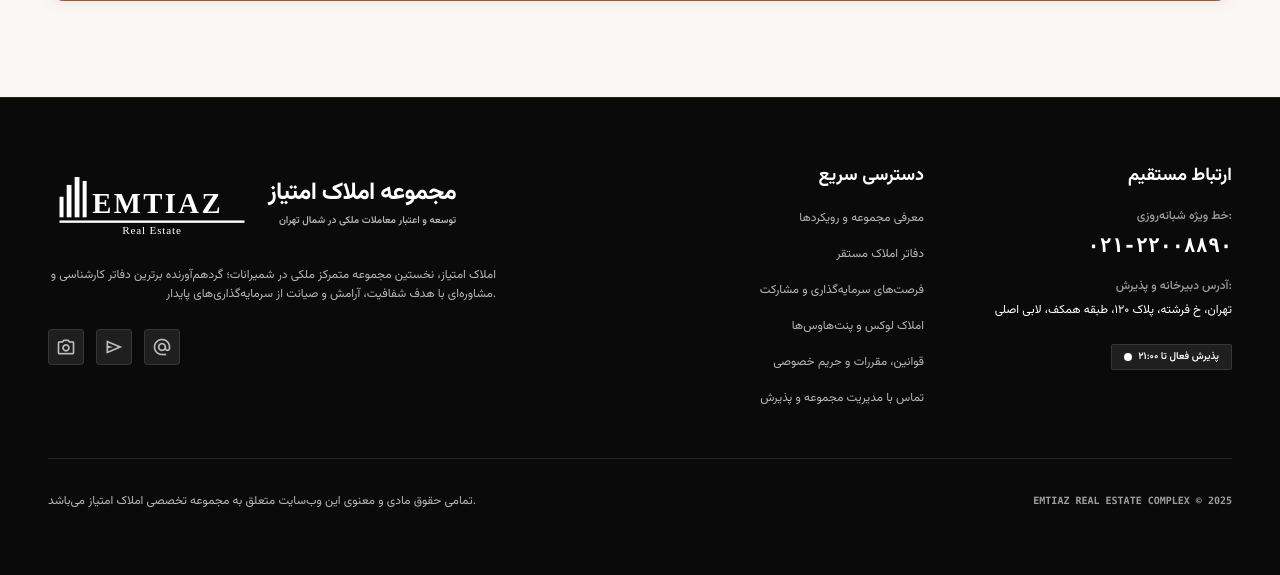
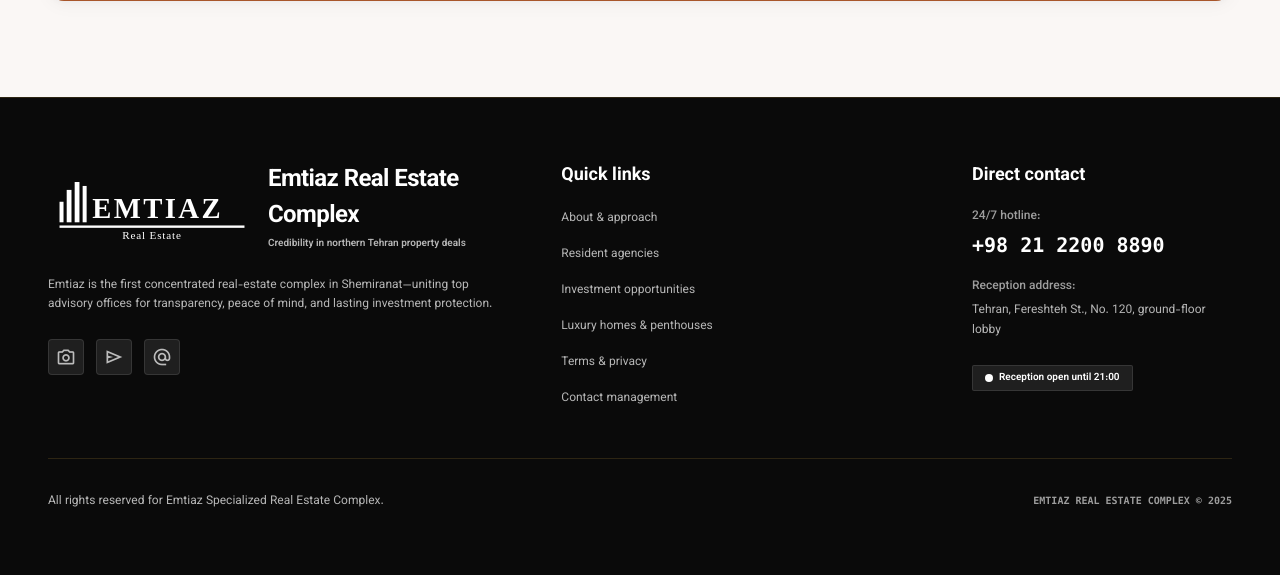
Before and after one commit to MErfanPld/emtiaz-backend, a Django app: page /en/ in a window 1280 px wide. Shown: the part 4685-5260 px from the top of the page. Run offline with Django 5.2, Linux system fonts and the light colour scheme; some libraries are stand-ins or nearby versions.

Commit message:
fix(i18n): language switch to /en/ and /; bilingual footer; remove duplicate dashboard link

```diff
--- a/core/views.py
+++ b/core/views.py
@@ -5,12 +5,11 @@ from django.views.generic import TemplateView
 class HomeView(TemplateView):
     """
     صفحه اصلی سایت عمومی.
-    فعلاً محتوای مارکتینگ استاتیک است (SEO خوب).
-    بعداً بخش‌های املاک/مقالات/دفاتر از دیتابیس تزریق می‌شود.
-    تمپلیت انگلیسی جدا: core/home_en.html
+    FA: core/home.html  |  EN: core/home_en.html
     """
 
     def get_template_names(self):
-        if get_language() == 'en':
+        lang = (get_language() or 'fa')[:2]
+        if lang == 'en':
             return ['core/home_en.html']
         return ['core/home.html']
--- a/templates/includes/footer.html
+++ b/templates/includes/footer.html
@@ -1,193 +1,103 @@
 {% load static %}
 
 <footer
-      class="bg-tertiary dark:bg-surface-container-lowest text-on-tertiary dark:text-on-surface full-width bottom-0 border-t border-secondary/20 dark:border-outline-variant/30 flat no shadows"
+  class="bg-tertiary dark:bg-surface-container-lowest text-on-tertiary dark:text-on-surface full-width bottom-0 border-t border-secondary/20 dark:border-outline-variant/30"
   style="background-color: rgb(10, 10, 10)"
 >
-      <div class="w-full max-w-[1320px] mx-auto px-6 md:px-12 py-16 rtl">
-        <div
-          class="grid grid-cols-1 md:grid-cols-2 lg:grid-cols-12 gap-12 mb-12"
-        >
-          <!-- Brand & Mission Column -->
-          <div class="lg:col-span-5 text-right">
+  <div class="w-full max-w-[1320px] mx-auto px-6 md:px-12 py-16 {% if LANGUAGE_CODE == 'en' %}ltr{% else %}rtl{% endif %}">
+    <div class="grid grid-cols-1 md:grid-cols-2 lg:grid-cols-12 gap-12 mb-12">
+      <div class="lg:col-span-5 {% if LANGUAGE_CODE == 'en' %}text-left{% else %}text-right{% endif %}">
         <div class="flex items-center gap-3 mb-6">
-              <a href="index.html" class="inline-flex items-center gap-3 group">
+          <a href="{% url 'core:home' %}" class="inline-flex items-center gap-3 group">
             <img
-                  src="{% static './logo.svg' %}"
-                  alt="املاک امتیاز | EMTIAZ Real Estate"
+              src="{% static 'logo.svg' %}"
+              alt="{% if LANGUAGE_CODE == 'en' %}Emtiaz Real Estate{% else %}املاک امتیاز{% endif %}"
               class="h-16 md:h-20 w-auto object-contain brightness-0 invert"
               width="80"
               height="80"
             />
-                <div class="flex flex-col text-right">
-                  <span
-                    class="text-headline-md font-headline-md font-bold text-white tracking-tight"
-                    >مجموعه املاک امتیاز</span
-                  >
-                  <span class="text-label-sm font-label-sm text-white/70 mt-0.5"
-                    >توسعه و اعتبار معاملات ملکی در شمال تهران</span
-                  >
+            <div class="flex flex-col {% if LANGUAGE_CODE == 'en' %}text-left{% else %}text-right{% endif %}">
+              <span class="text-headline-md font-headline-md font-bold text-white tracking-tight">
+                {% if LANGUAGE_CODE == 'en' %}Emtiaz Real Estate Complex{% else %}مجموعه املاک امتیاز{% endif %}
+              </span>
+              <span class="text-label-sm font-label-sm text-white/70 mt-0.5">
+                {% if LANGUAGE_CODE == 'en' %}Credibility in northern Tehran property deals{% else %}توسعه و اعتبار معاملات ملکی در شمال تهران{% endif %}
+              </span>
             </div>
           </a>
         </div>
-            <p
-              class="text-white/70 text-body-sm font-body-sm leading-relaxed max-w-md mb-6"
-            >
-              املاک امتیاز، نخستین مجموعه متمرکز ملکی در شمیرانات؛ گردهم‌آورنده
-              برترین دفاتر کارشناسی و مشاوره‌ای با هدف شفافیت، آرامش و صیانت از
-              سرمایه‌گذاری‌های پایدار.
+        <p class="text-white/70 text-body-sm font-body-sm leading-relaxed max-w-md mb-6">
+          {% if LANGUAGE_CODE == 'en' %}
+            Emtiaz is the first concentrated real-estate complex in Shemiranat—uniting top advisory offices for transparency, peace of mind, and lasting investment protection.
+          {% else %}
+            املاک امتیاز، نخستین مجموعه متمرکز ملکی در شمیرانات؛ گردهم‌آورنده برترین دفاتر کارشناسی و مشاوره‌ای با هدف شفافیت، آرامش و صیانت از سرمایه‌گذاری‌های پایدار.
+          {% endif %}
         </p>
-            <!-- Social Links -->
         <div class="flex items-center gap-3">
-              <a
-                class="w-9 h-9 rounded-lg bg-tertiary-container flex items-center justify-center text-white/70 hover:text-white hover:bg-surface-container-highest/20 transition-all"
-                href="#"
-                title="اینستاگرام"
-                style="
-                  background-color: rgb(31, 31, 31);
-                  border: 1px solid rgba(255, 255, 255, 0.1);
-                "
-              >
-                <span
-                  class="material-symbols-outlined"
-                  data-icon="photo_camera"
-                  style="font-size: 20px"
-                  >photo_camera</span
-                >
+          <a class="w-9 h-9 rounded-lg flex items-center justify-center text-white/70 hover:text-white transition-all" href="#" title="Instagram" style="background-color: rgb(31, 31, 31); border: 1px solid rgba(255, 255, 255, 0.1);">
+            <span class="material-symbols-outlined" style="font-size: 20px">photo_camera</span>
           </a>
-              <a
-                class="w-9 h-9 rounded-lg bg-tertiary-container flex items-center justify-center text-white/70 hover:text-white hover:bg-surface-container-highest/20 transition-all"
-                href="#"
-                title="تلگرام"
-                style="
-                  background-color: rgb(31, 31, 31);
-                  border: 1px solid rgba(255, 255, 255, 0.1);
-                "
-              >
-                <span
-                  class="material-symbols-outlined"
-                  data-icon="send"
-                  style="font-size: 20px"
-                  >send</span
-                >
+          <a class="w-9 h-9 rounded-lg flex items-center justify-center text-white/70 hover:text-white transition-all" href="#" title="Telegram" style="background-color: rgb(31, 31, 31); border: 1px solid rgba(255, 255, 255, 0.1);">
+            <span class="material-symbols-outlined" style="font-size: 20px">send</span>
           </a>
-              <a
-                class="w-9 h-9 rounded-lg bg-tertiary-container flex items-center justify-center text-white/70 hover:text-white hover:bg-surface-container-highest/20 transition-all"
-                href="#"
-                title="ارتباط مستقیم"
-                style="
-                  background-color: rgb(31, 31, 31);
-                  border: 1px solid rgba(255, 255, 255, 0.1);
-                "
-              >
-                <span
-                  class="material-symbols-outlined"
-                  data-icon="alternate_email"
-                  style="font-size: 20px"
-                  >alternate_email</span
-                >
+          <a class="w-9 h-9 rounded-lg flex items-center justify-center text-white/70 hover:text-white transition-all" href="#" title="Email" style="background-color: rgb(31, 31, 31); border: 1px solid rgba(255, 255, 255, 0.1);">
+            <span class="material-symbols-outlined" style="font-size: 20px">alternate_email</span>
           </a>
         </div>
       </div>
-          <!-- Links Column 1: Core Navigation (From JSON) -->
-          <div class="lg:col-span-4 text-right">
+
+      <div class="lg:col-span-4 {% if LANGUAGE_CODE == 'en' %}text-left{% else %}text-right{% endif %}">
         <h4 class="text-title-md font-title-md font-bold text-white mb-4">
-              دسترسی سریع
+          {% if LANGUAGE_CODE == 'en' %}Quick links{% else %}دسترسی سریع{% endif %}
         </h4>
         <ul class="space-y-3">
-              <li class="">
-                <a
-                  class="text-white/70 dark:text-on-surface-variant hover:text-white dark:hover:text-secondary-container transition-colors duration-200 text-body-sm font-body-sm"
-                  href="#about-complex"
-                  >معرفی مجموعه و رویکردها</a
-                >
-              </li>
-              <li class="">
-                <a
-                  class="text-white/70 dark:text-on-surface-variant hover:text-white dark:hover:text-secondary-container transition-colors duration-200 text-body-sm font-body-sm"
-                  href="#offices"
-                  >دفاتر املاک مستقر</a
-                >
-              </li>
-              <li class="">
-                <a
-                  class="text-white/70 dark:text-on-surface-variant hover:text-white dark:hover:text-secondary-container transition-colors duration-200 text-body-sm font-body-sm"
-                  href="#"
-                  >فرصت‌های سرمایه‌گذاری و مشارکت</a
-                >
-              </li>
-              <li class="">
-                <a
-                  class="text-white/70 dark:text-on-surface-variant hover:text-white dark:hover:text-secondary-container transition-colors duration-200 text-body-sm font-body-sm"
-                  href="#properties"
-                  >املاک لوکس و پنت‌هاوس‌ها</a
-                >
-              </li>
-              <li class="">
-                <a
-                  class="text-white/70 dark:text-on-surface-variant hover:text-white dark:hover:text-secondary-container transition-colors duration-200 text-body-sm font-body-sm"
-                  href="#"
-                  >قوانین، مقررات و حریم خصوصی</a
-                >
-              </li>
-              <li class="">
-                <a
-                  class="text-white/70 dark:text-on-surface-variant hover:text-white dark:hover:text-secondary-container transition-colors duration-200 text-body-sm font-body-sm"
-                  href="#contact"
-                  >تماس با مدیریت مجموعه و پذیرش</a
-                >
-              </li>
+          <li><a class="text-white/70 hover:text-white transition-colors text-body-sm" href="#about-complex">{% if LANGUAGE_CODE == 'en' %}About &amp; approach{% else %}معرفی مجموعه و رویکردها{% endif %}</a></li>
+          <li><a class="text-white/70 hover:text-white transition-colors text-body-sm" href="#offices">{% if LANGUAGE_CODE == 'en' %}Resident agencies{% else %}دفاتر املاک مستقر{% endif %}</a></li>
+          <li><a class="text-white/70 hover:text-white transition-colors text-body-sm" href="#">{% if LANGUAGE_CODE == 'en' %}Investment opportunities{% else %}فرصت‌های سرمایه‌گذاری{% endif %}</a></li>
+          <li><a class="text-white/70 hover:text-white transition-colors text-body-sm" href="#properties">{% if LANGUAGE_CODE == 'en' %}Luxury homes &amp; penthouses{% else %}املاک لوکس و پنت‌هاوس‌ها{% endif %}</a></li>
+          <li><a class="text-white/70 hover:text-white transition-colors text-body-sm" href="#">{% if LANGUAGE_CODE == 'en' %}Terms &amp; privacy{% else %}قوانین و حریم خصوصی{% endif %}</a></li>
+          <li><a class="text-white/70 hover:text-white transition-colors text-body-sm" href="#contact">{% if LANGUAGE_CODE == 'en' %}Contact management{% else %}تماس با مدیریت و پذیرش{% endif %}</a></li>
         </ul>
       </div>
-          <!-- Links Column 2: Working Hours & Hotline -->
-          <div class="lg:col-span-3 text-right">
+
+      <div class="lg:col-span-3 {% if LANGUAGE_CODE == 'en' %}text-left{% else %}text-right{% endif %}">
         <h4 class="text-title-md font-title-md font-bold text-white mb-4">
-              ارتباط مستقیم
+          {% if LANGUAGE_CODE == 'en' %}Direct contact{% else %}ارتباط مستقیم{% endif %}
         </h4>
         <div class="space-y-4 text-body-sm font-body-sm text-white/70">
           <div>
-                <span class="block text-white/60 font-medium mb-1"
-                  >خط ویژه شبانه‌روزی:</span
-                >
-                <span
-                  class="text-headline-sm font-headline-sm text-white font-bold font-mono dir-ltr inline-block"
-                  >۰۲۱-۲۲۰۰۸۸۹۰</span
-                >
+            <span class="block text-white/60 font-medium mb-1">{% if LANGUAGE_CODE == 'en' %}24/7 hotline:{% else %}خط ویژه شبانه‌روزی:{% endif %}</span>
+            <span class="text-headline-sm font-headline-sm text-white font-bold font-mono" dir="ltr">{% if LANGUAGE_CODE == 'en' %}+98 21 2200 8890{% else %}۰۲۱-۲۲۰۰۸۸۹۰{% endif %}</span>
           </div>
           <div>
-                <span class="block text-white/60 font-medium mb-1"
-                  >آدرس دبیرخانه و پذیرش:</span
-                >
-                <span class="text-on-tertiary leading-relaxed"
-                  >تهران، خ فرشته، پلاک ۱۲۰، طبقه همکف، لابی اصلی</span
-                >
+            <span class="block text-white/60 font-medium mb-1">{% if LANGUAGE_CODE == 'en' %}Reception address:{% else %}آدرس پذیرش:{% endif %}</span>
+            <span class="leading-relaxed">
+              {% if LANGUAGE_CODE == 'en' %}
+                Tehran, Fereshteh St., No. 120, ground-floor lobby
+              {% else %}
+                تهران، خ فرشته، پلاک ۱۲۰، طبقه همکف، لابی اصلی
+              {% endif %}
+            </span>
           </div>
           <div class="pt-2">
-                <span
-                  class="inline-flex items-center gap-1.5 px-3 py-1 rounded bg-tertiary-container text-white text-label-sm font-label-sm"
-                  style="
-                    background-color: rgb(31, 31, 31);
-                    border: 1px solid rgba(255, 255, 255, 0.1);
-                  "
-                >
+            <span class="inline-flex items-center gap-1.5 px-3 py-1 rounded text-white text-label-sm" style="background-color: rgb(31, 31, 31); border: 1px solid rgba(255, 255, 255, 0.1);">
               <span class="w-2 h-2 rounded-full bg-white"></span>
-                  <span class="">پذیرش فعال تا ۲۱:۰۰</span>
+              <span>{% if LANGUAGE_CODE == 'en' %}Reception open until 21:00{% else %}پذیرش فعال تا ۲۱:۰۰{% endif %}</span>
             </span>
           </div>
         </div>
       </div>
     </div>
-        <!-- Bottom Copyright & Architecture Notice -->
-        <div
-          class="pt-8 border-t border-secondary/20 dark:border-outline-variant/30 flex flex-col sm:flex-row items-center justify-between text-body-sm font-body-sm text-white/70 gap-4"
-        >
-          <p class="text-center sm:text-right">
-            تمامی حقوق مادی و معنوی این وب‌سایت متعلق به مجموعه تخصصی املاک
-            امتیاز می‌باشد.
+
+    <div class="pt-8 border-t border-secondary/20 flex flex-col sm:flex-row items-center justify-between text-body-sm text-white/70 gap-4">
+      <p class="text-center {% if LANGUAGE_CODE == 'en' %}sm:text-left{% else %}sm:text-right{% endif %}">
+        {% if LANGUAGE_CODE == 'en' %}
+          All rights reserved for Emtiaz Specialized Real Estate Complex.
+        {% else %}
+          تمامی حقوق مادی و معنوی این وب‌سایت متعلق به مجموعه تخصصی املاک امتیاز می‌باشد.
+        {% endif %}
       </p>
-          <span class="text-label-sm font-label-sm text-white/60 font-mono"
-            >EMTIAZ REAL ESTATE COMPLEX © 2025</span
-          >
+      <span class="text-label-sm text-white/60 font-mono">EMTIAZ REAL ESTATE COMPLEX © 2025</span>
     </div>
   </div>
 </footer>
--- a/templates/includes/navbar.html
+++ b/templates/includes/navbar.html
@@ -12,27 +12,19 @@
 
     <nav class="hidden lg:flex items-center gap-8">
       <a class="text-primary font-semibold border-b-2 border-secondary pb-1 text-label-lg transition-colors" href="{% url 'core:home' %}">{% if LANGUAGE_CODE == 'en' %}Home{% else %}صفحه اصلی{% endif %}</a>
-      <a class="text-on-surface-variant hover:text-primary transition-colors text-label-lg" href="#">{% if LANGUAGE_CODE == 'en' %}About{% else %}معرفی مجموعه{% endif %}</a>
-      <a class="text-on-surface-variant hover:text-primary transition-colors text-label-lg" href="#">{% if LANGUAGE_CODE == 'en' %}Agencies{% else %}دفاتر املاک{% endif %}</a>
-      <a class="text-on-surface-variant hover:text-primary transition-colors text-label-lg" href="#">{% if LANGUAGE_CODE == 'en' %}Properties{% else %}املاک{% endif %}</a>
+      <a class="text-on-surface-variant hover:text-primary transition-colors text-label-lg" href="#about-complex">{% if LANGUAGE_CODE == 'en' %}About{% else %}معرفی مجموعه{% endif %}</a>
+      <a class="text-on-surface-variant hover:text-primary transition-colors text-label-lg" href="#offices">{% if LANGUAGE_CODE == 'en' %}Agencies{% else %}دفاتر املاک{% endif %}</a>
+      <a class="text-on-surface-variant hover:text-primary transition-colors text-label-lg" href="#properties">{% if LANGUAGE_CODE == 'en' %}Properties{% else %}املاک{% endif %}</a>
       <a class="text-on-surface-variant hover:text-primary transition-colors text-label-lg" href="#">{% if LANGUAGE_CODE == 'en' %}Blog{% else %}مقالات{% endif %}</a>
       <a class="text-on-surface-variant hover:text-primary transition-colors text-label-lg" href="#contact">{% if LANGUAGE_CODE == 'en' %}Contact{% else %}تماس با ما{% endif %}</a>
-      {% if user.is_authenticated and user.is_active and user.is_approved %}
-      <a class="text-secondary font-semibold hover:text-primary transition-colors text-label-lg flex items-center gap-1" href="{% url 'dashboard:index' %}">
-        <span class="material-symbols-outlined text-[18px]">dashboard</span>
-        {% if LANGUAGE_CODE == 'en' %}Dashboard{% else %}داشبورد{% endif %}
-      </a>
-      {% endif %}
     </nav>
 
     <div class="flex items-center gap-2 sm:gap-3">
-      {# سوییچ زبان — ساده‌ترین روش: فرم set_language جنگو #}
-      <form action="{% url 'set_language' %}" method="post" class="inline-flex items-center gap-1 rounded-lg border border-outline-variant/50 bg-surface-container-high px-1.5 py-1">
-        {% csrf_token %}
-        <input type="hidden" name="next" value="{{ request.get_full_path }}">
-        <button type="submit" name="language" value="fa" class="px-2 py-1 rounded text-xs font-bold {% if LANGUAGE_CODE != 'en' %}bg-primary text-on-primary{% else %}text-on-surface-variant hover:text-primary{% endif %}">FA</button>
-        <button type="submit" name="language" value="en" class="px-2 py-1 rounded text-xs font-bold {% if LANGUAGE_CODE == 'en' %}bg-primary text-on-primary{% else %}text-on-surface-variant hover:text-primary{% endif %}">EN</button>
-      </form>
+      {# سوییچ زبان: لینک مستقیم به / و /en/ تا LocaleMiddleware درست کار کند #}
+      <div class="inline-flex items-center gap-1 rounded-lg border border-outline-variant/50 bg-surface-container-high px-1.5 py-1">
+        <a href="/" class="px-2 py-1 rounded text-xs font-bold {% if LANGUAGE_CODE != 'en' %}bg-primary text-on-primary{% else %}text-on-surface-variant hover:text-primary{% endif %}" hreflang="fa" lang="fa">FA</a>
+        <a href="/en/" class="px-2 py-1 rounded text-xs font-bold {% if LANGUAGE_CODE == 'en' %}bg-primary text-on-primary{% else %}text-on-surface-variant hover:text-primary{% endif %}" hreflang="en" lang="en">EN</a>
+      </div>
 
       <button type="button" id="mobile-menu-btn" class="lg:hidden inline-flex items-center justify-center w-11 h-11 rounded-lg border border-outline-variant/50 text-primary hover:bg-surface-container" aria-label="menu" aria-expanded="false" aria-controls="mobile-menu-panel">
         <span class="material-symbols-outlined text-[26px]" id="mobile-menu-icon">menu</span>
@@ -40,7 +32,7 @@
 
       <div class="hidden sm:flex items-center gap-2 px-3 py-1.5 rounded-lg bg-surface-container-high text-primary border border-outline-variant/30">
         <span class="material-symbols-outlined text-secondary" style="font-size: 18px">call</span>
-        <span class="text-label-md font-semibold tracking-wider" dir="ltr">021-22000000</span>
+        <span class="text-label-md font-semibold tracking-wider" dir="ltr">{% if LANGUAGE_CODE == 'en' %}+98 21 2200 0000{% else %}۰۲۱-۲۲۰۰۰۰۰۰{% endif %}</span>
       </div>
 
       {% if user.is_authenticated and user.is_active and user.is_approved %}
@@ -59,7 +51,7 @@
 </header>
 
 <div id="mobile-menu-backdrop" class="fixed inset-0 z-[90] bg-black/45 lg:hidden" aria-hidden="true"></div>
-<div id="mobile-menu-panel" class="fixed top-0 right-0 z-[100] h-full w-[min(100%,300px)] bg-surface shadow-2xl lg:hidden flex flex-col" role="dialog" aria-modal="true">
+<div id="mobile-menu-panel" class="fixed top-0 {% if LANGUAGE_CODE == 'en' %}left-0{% else %}right-0{% endif %} z-[100] h-full w-[min(100%,300px)] bg-surface shadow-2xl lg:hidden flex flex-col" role="dialog" aria-modal="true">
   <div class="flex items-center justify-between p-4 border-b border-outline-variant/40">
     <a href="{% url 'core:home' %}"><img src="{% static 'logo.svg' %}" alt="logo" class="h-10 w-auto" width="40" height="40" /></a>
     <button type="button" id="mobile-menu-close" class="w-10 h-10 rounded-lg text-primary hover:bg-surface-container" aria-label="close">
@@ -68,10 +60,15 @@
   </div>
   <nav class="flex-1 overflow-y-auto p-4 space-y-1">
     <a class="block py-3 px-2 border-b border-outline-variant/30 hover:text-primary" href="{% url 'core:home' %}">{% if LANGUAGE_CODE == 'en' %}Home{% else %}صفحه اصلی{% endif %}</a>
-    <a class="block py-3 px-2 border-b border-outline-variant/30 hover:text-primary" href="#">{% if LANGUAGE_CODE == 'en' %}Properties{% else %}املاک{% endif %}</a>
-    <a class="block py-3 px-2 border-b border-outline-variant/30 hover:text-primary" href="#">{% if LANGUAGE_CODE == 'en' %}Blog{% else %}مقالات{% endif %}</a>
+    <a class="block py-3 px-2 border-b border-outline-variant/30 hover:text-primary" href="#properties">{% if LANGUAGE_CODE == 'en' %}Properties{% else %}املاک{% endif %}</a>
+    <a class="block py-3 px-2 border-b border-outline-variant/30 hover:text-primary" href="#offices">{% if LANGUAGE_CODE == 'en' %}Agencies{% else %}دفاتر{% endif %}</a>
+    <a class="block py-3 px-2 border-b border-outline-variant/30 hover:text-primary" href="#contact">{% if LANGUAGE_CODE == 'en' %}Contact{% else %}تماس{% endif %}</a>
     {% if user.is_authenticated and user.is_active and user.is_approved %}
     <a class="block py-3 px-2 border-b border-outline-variant/30 text-secondary font-semibold" href="{% url 'dashboard:index' %}">{% if LANGUAGE_CODE == 'en' %}Dashboard{% else %}داشبورد{% endif %}</a>
     {% endif %}
+    <div class="flex items-center gap-2 pt-4">
+      <a href="/" class="px-3 py-1.5 rounded border text-xs font-bold {% if LANGUAGE_CODE != 'en' %}bg-primary text-on-primary border-primary{% else %}border-outline-variant{% endif %}">FA</a>
+      <a href="/en/" class="px-3 py-1.5 rounded border text-xs font-bold {% if LANGUAGE_CODE == 'en' %}bg-primary text-on-primary border-primary{% else %}border-outline-variant{% endif %}">EN</a>
+    </div>
   </nav>
 </div>
```
Lines whose indentation alone changed are shown as unchanged.
